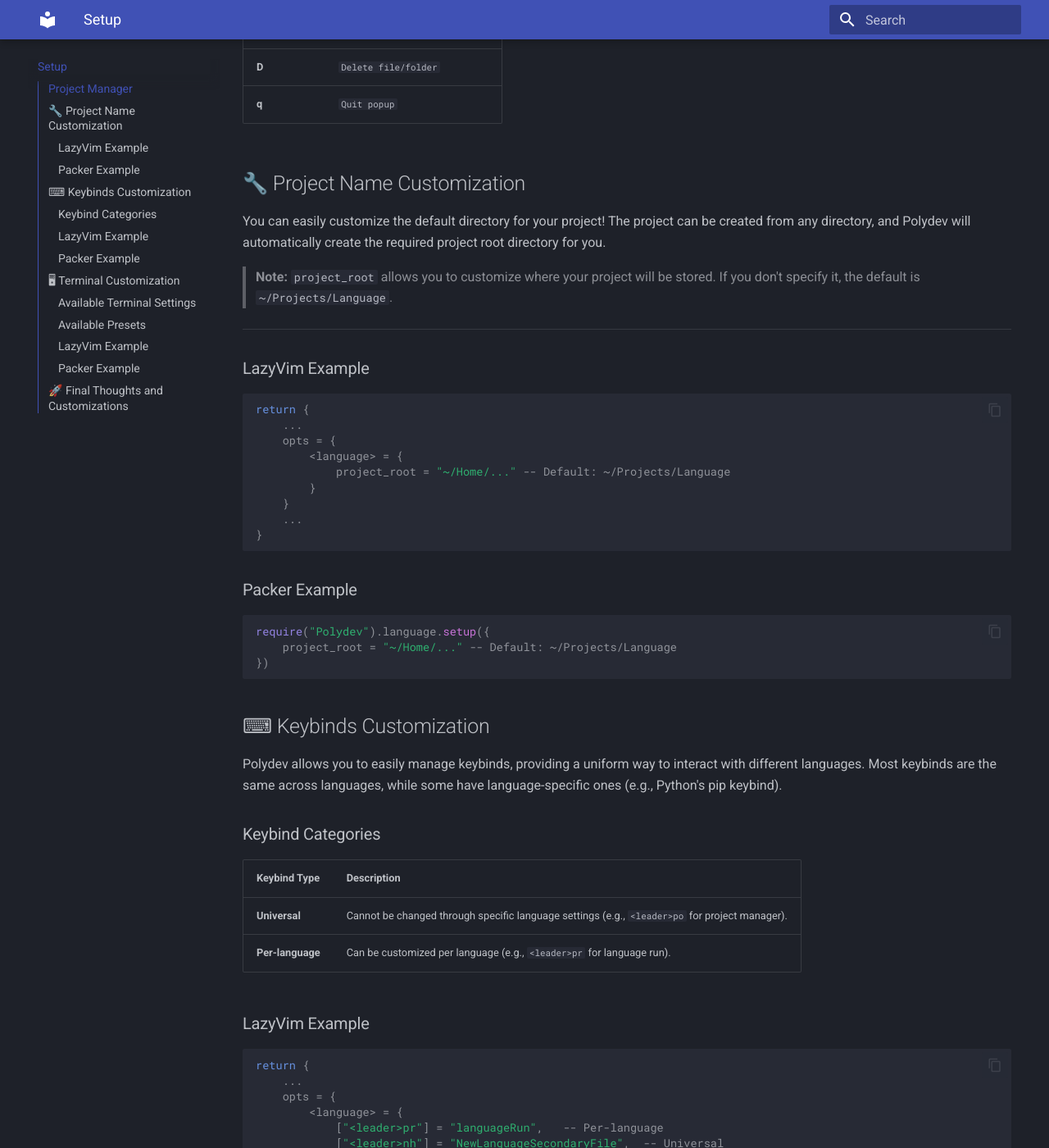
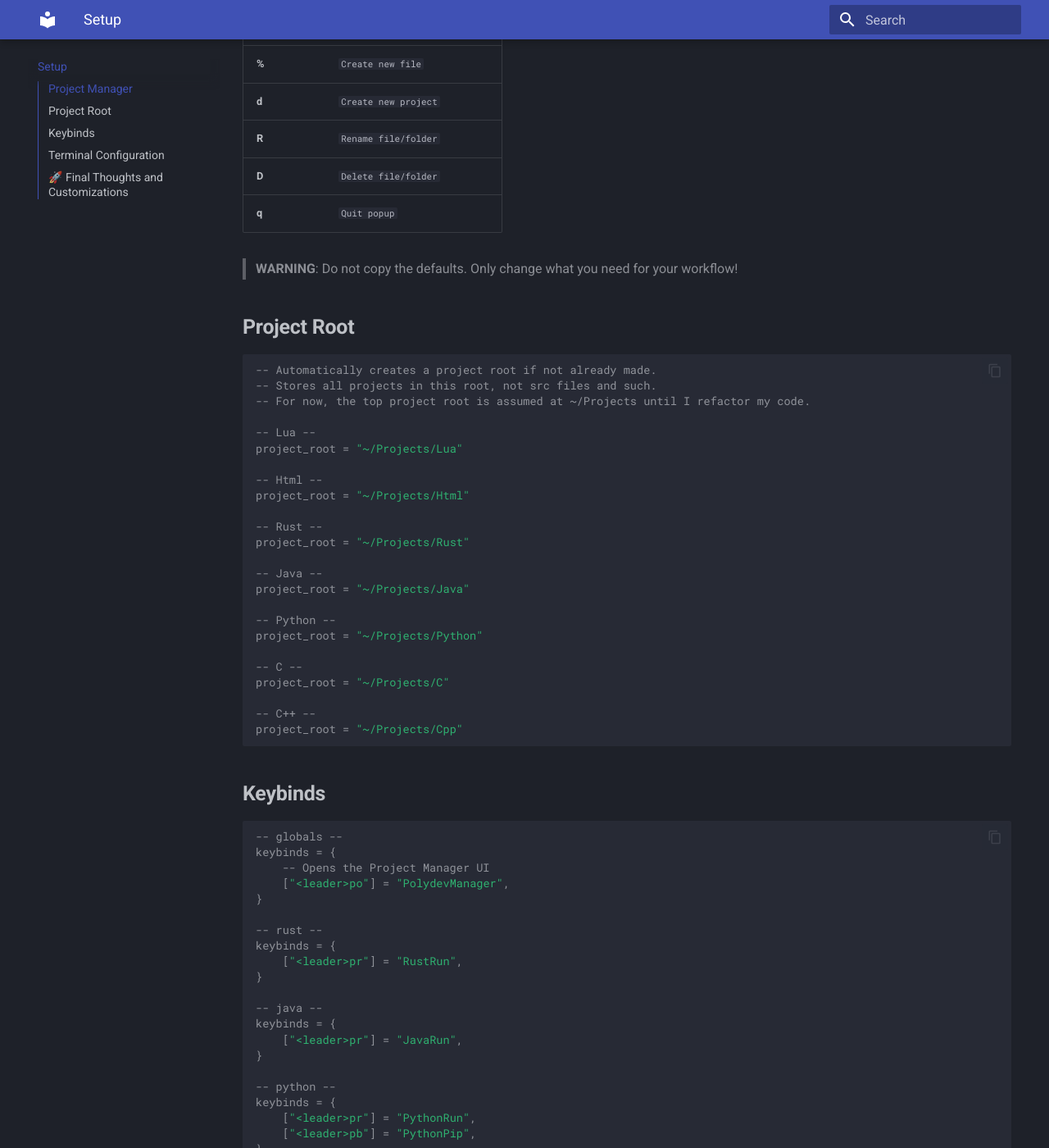
Before and after one commit to DarthMooMancer/Polydev, an MkDocs documentation site: the page built from docs/setup.md, in a window 1280 px wide and 1400 px high, scrolled down 625 px. Shown: the whole window at 82% size. Built offline with MkDocs 1.6.1 and Material for MkDocs 9.7.7, drawn with Linux system fonts in a browser that asks for light colours; some of the changed text lies outside the part shown.

Commit message:
chore: organized and optimized startup docs: updated documentation to be simpler and up to date

````diff
--- a/docs/setup.md
+++ b/docs/setup.md
@@ -1,12 +1,16 @@
-# Setup and Customizing Polydev
+# **Setup**
 
-## Project Manager
+> 💡 **Heads up!** Many language presets in Polydev require a file named `<project_name>.polydev` in your project root. If it's missing, Polydev will let you know (loudly 😅).
+
+> **Note**: Languages that require to build just need to be run, building is builtin to the run command
+
+## **Project Manager**
 > Note: The project manager closely follows the netrw keybinds and allows for project management all in one spot
 
 | Binding          | Description   |
 |------------------|-----------------|
 | **Enter** | `Open file / Enter directory` |
-| **../** | `Go to parent directory` |
+| **Delete** | `Go to parent directory` |
 | **/**    | `Filter (fuzzy search)` |
 | **a**    | `Create new folder` |
 | **%**    | `Create new file` |
@@ -15,129 +19,91 @@
 | **D**    | `Delete file/folder` |
 | **q**    | `Quit popup` |
 
-## 🔧 Project Name Customization
-You can easily customize the default directory for your project! The project can be created from any directory, and Polydev will automatically create the required project root directory for you.
+> **WARNING**: Do not copy the defaults. Only change what you need for your workflow!
 
-> **Note:** `project_root` allows you to customize where your project will be stored. If you don't specify it, the default is `~/Projects/Language`.
+## **Project Root**
+```lua
+-- Automatically creates a project root if not already made.
+-- Stores all projects in this root, not src files and such.
+-- For now, the top project root is assumed at ~/Projects until I refactor my code.
 
----
-### LazyVim Example
+-- Lua --
+project_root = "~/Projects/Lua"
+
+-- Html --
+project_root = "~/Projects/Html"
+
+-- Rust --
+project_root = "~/Projects/Rust"
+
+-- Java --
+project_root = "~/Projects/Java"
+
+-- Python --
+project_root = "~/Projects/Python"
+
+-- C --
+project_root = "~/Projects/C"
+
+-- C++ --
+project_root = "~/Projects/Cpp"
+```
+
+## **Keybinds**
 
 ```lua
-return {
-    ...
-    opts = {
-        <language> = {
-            project_root = "~/Home/..." -- Default: ~/Projects/Language
-        }
-    }
-    ...
+-- globals --
+keybinds = {
+    -- Opens the Project Manager UI
+    ["<leader>po"] = "PolydevManager",
 }
+
+-- rust --
+keybinds = {
+    ["<leader>pr"] = "RustRun",
+}
+
+-- java --
+keybinds = {
+    ["<leader>pr"] = "JavaRun",
+}
+
+-- python --
+keybinds = {
+    ["<leader>pr"] = "PythonRun",
+    ["<leader>pb"] = "PythonPip",
+}
+
+-- lua --
+keybinds = {
+    ["<leader>pr"] = "LuaRun",
+}
+
+-- c --
+keybinds = {
+    ["<leader>pr"] = "CRun",
+    ["<leader>nh"] = "NewCHeaderFile",
+}
+
+-- cpp --
+keybinds = {
+    ["<leader>pr"] = "CppRun",
+    ["<leader>nh"] = "NewCppHeaderFile",
+}
+
 ```
 
-### Packer Example
-
+## **Terminal Configuration**
 ```lua
-require("Polydev").language.setup({
-    project_root = "~/Home/..." -- Default: ~/Projects/Language
-})
-```
-
-## ⌨ Keybinds Customization
-Polydev allows you to easily manage keybinds, providing a uniform way to interact with different languages. Most keybinds are the same across languages, while some have language-specific ones (e.g., Python's pip keybind).
-
-### Keybind Categories
-| Keybind Type      | Description                                      |
-|-------------------|--------------------------------------------------|
-| **Universal**     | Cannot be changed through specific language settings (e.g., `<leader>po` for project manager). |
-| **Per-language**  | Can be customized per language (e.g., `<leader>pr` for language run). |
-
-### LazyVim Example
-
-```lua
-return {
-    ...
-    opts = {
-        <language> = {
-            ["<leader>pr"] = "languageRun",   -- Per-language
-            ["<leader>nh"] = "NewLanguageSecondaryFile",  -- Universal
-            ["<leader>po"] = "PolydevManager", -- Universal
-        }
-    }
-    ...
+terminal = {
+    presets = "centered", -- "centered", "center_panel", "right_panel", "cornered"
+    border = true,
+    number = true,
+    relativenumber = true -- requires number to be true
 }
-```
-
-### Packer Example
-
-```lua
-require("Polydev").language.setup({
-    keybinds = {
-        ["<leader>pr"] = "languageRun",   -- Per-language
-        ["<leader>nh"] = "NewLanguageSecondaryFile",  -- Universal
-        ["<leader>po"] = "PolydevManager", -- Universal
-    }
-})
-```
-
----
-
-## 🖥 Terminal Customization
-You can further tweak the terminal settings to suit your preferences! These options allow you to adjust padding, borders, numbers, and scrolling behavior.
-
-### Available Terminal Settings
-| Setting          | Default Value   | Description                                             |
-|------------------|-----------------|---------------------------------------------------------|
-| **presets**       | `center`      | Presets for where the terminal is placed in the buffer  |
-| **border**        | `true`          | Adds a rounded border to the window.                    |
-| **number**        | `true`          | Displays line numbers in the terminal.                  |
-| **relativenumber**| `true`          | Displays relative numbers based on cursor position.     |
-| **scroll**        | `true`          | Enables scroll functionality in the terminal.           |
-
-> **Note:** These terminal settings allow you to personalize the terminal view and improve usability. You can easily adjust the padding, borders, and other aspects to your preference.
-
-### Available Presets
-| Preset | Placement |
-|--------|-----------|
-| **center** | `completely centerd in the screen with a small amount of padding on each side of the buffer` |
-| **right_panel** | `takes up about a third of the right side from top to bottom with a small amount of padding` |
-| **center_panel** | `takes up about a third of the center from top to bottom with a small amount of padding` |
-| **corner** | `takes up about a fourth of the bottom right corner with a small amount of padding` |
-
----
-### LazyVim Example
-
-```lua
-return {
-    ...
-    opts = {
-        terminal = {
-            presets = "center"
-            border = true,
-            number = true,
-            relativenumber = true,
-            scroll = true,
-        }
-    }
-    ...
-}
-```
-
-### Packer Example
-
-```lua
-require("Polydev").setup({
-    terminal = {
-        presets = "center"
-        border = true,
-        number = true,
-        relativenumber = true,
-        scroll = true,
-    }
-})
 ```
 
 ## 🚀 Final Thoughts and Customizations
 This guide provided you with the basic configuration steps for setting up Polydev with your preferred package manager and customizing key aspects like project names, keybinds, and terminal settings.
 
-You can further explore other Polydev features and modify the configuration to suit your development workflow.
+You can further explore other Polydev features and modify the configuration to suit your development workflow with language specific configs.
````
Also changed, not shown: docs/installation.md (+10 -96 lines), docs/languages/python.md (+3 -26 lines), 5 other files.
